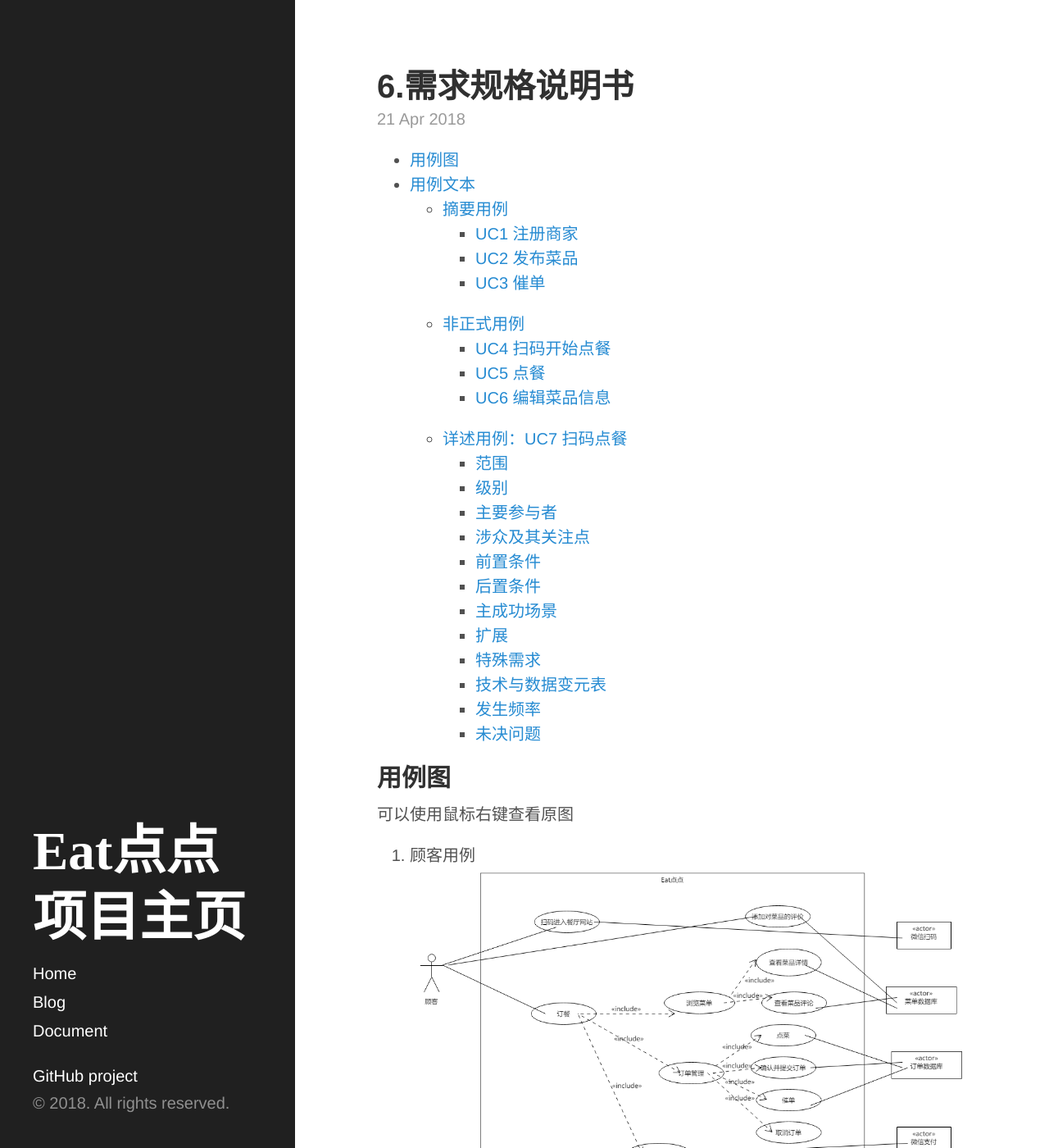
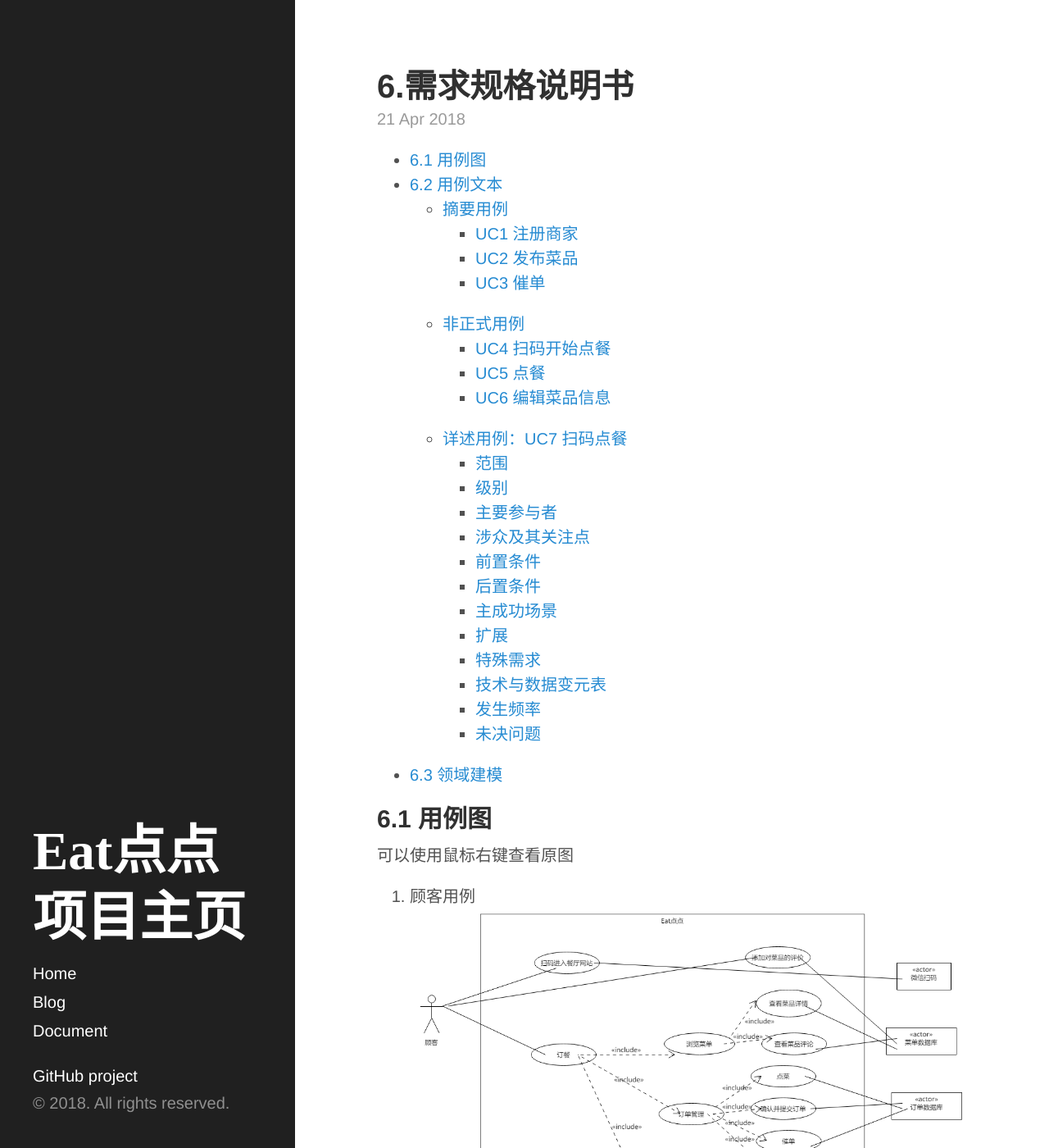
Before and after one commit to ChickenDinner8/ChickenDinner8.github.io, a Jekyll site: the page built from _posts/2018-04-21-需求说明书.md, in a window 1280 px wide and 1400 px high. Shown: the whole window at 82% size. Built offline with Jekyll 4.4.1, drawn with Linux system fonts in a browser that asks for light colours; some of the changed text lies outside the part shown.

Commit message:
Update 2018-04-21-需求说明书.md

```diff
--- a/_posts/2018-04-21-需求说明书.md
+++ b/_posts/2018-04-21-需求说明书.md
@@ -7,7 +7,7 @@ tags: document
 * toc
 {:toc}
 
-## 用例图
+## 6.1 用例图
 可以使用鼠标右键查看原图
 
 1. 顾客用例
@@ -21,7 +21,7 @@ tags: document
 
 
 
-## 用例文本
+## 6.2 用例文本
 
 ### 摘要用例
 
@@ -165,3 +165,9 @@ Eat点点 点餐系统
 + 系统的可靠性如何保障？
 + 系统的实时响应如何保障？
 + 系统的安全性如何保障？
+
+## 6.3 领域建模
+
+领域建模（Domain Model）如下：
+
+![domain model](https://github.com/ChickenDinner8/ChickenDinner8.github.io/blob/master/public/img/DomainModel/domain%20model.png?raw=true)
```
